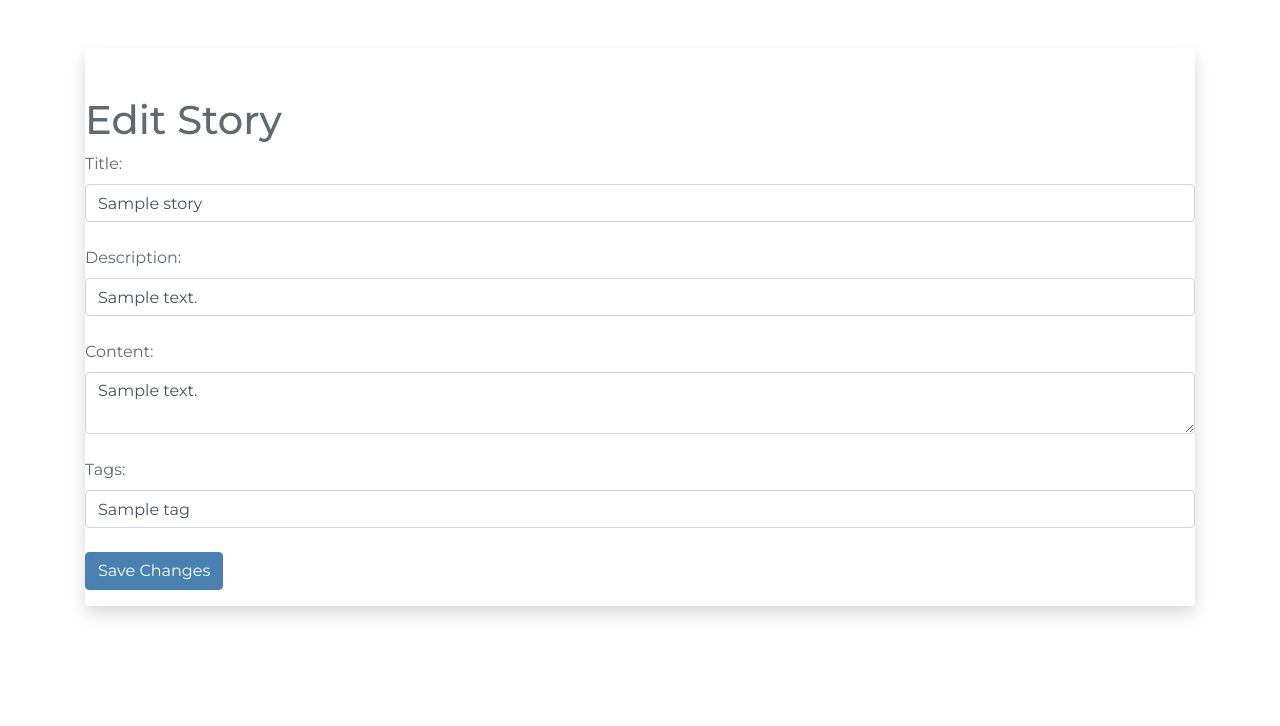
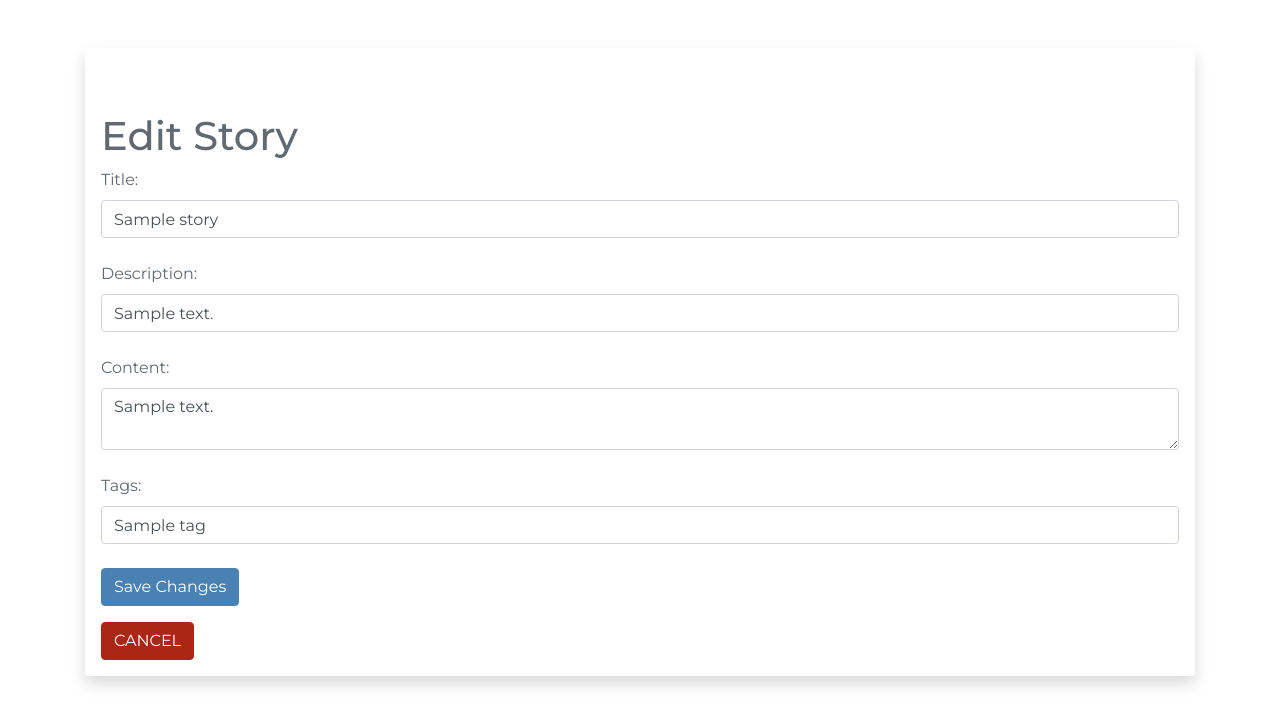
Before and after one commit to Chukwuemekamusic/folklore, a PHP site: page /edit_story.php?id=1 in a window 1280 px wide. Shown: the top 726 px of the page. Run offline with PHP 8.4, Linux system fonts and the light colour scheme; the visitor is signed in with stand-in values (Sample User, id 1); tables that the repository leaves empty or names only in its code hold one stand-in row (values such as "Sample post"); data that the repository does not hold is empty; some libraries are stand-ins or nearby versions.

Commit message:
adoc updated with view procedure

```diff
--- a/edit_story.php
+++ b/edit_story.php
@@ -109,7 +109,7 @@ ob_end_flush();
     <div class="container py-5 ">
         <!-- <div class=$oldTags = $story['tags'];"row justify-content-center"> -->
             <!-- <div class="col-md-6 col-lg-5"> -->
-                <div class="card border-0 shadow">
+                <div class="card border-0 shadow p-3">
                     <h1 class="mt-5">Edit Story</h1>
                     <form method="POST">
                         <div class="form-group">
@@ -128,6 +128,7 @@ ob_end_flush();
                             <input type="submit" value="Save Changes" class="btn btn-primary">
                         </div>
                     </form>
+                   <a href="./storyteller_landing.php"><input type="button" value="CANCEL" class="btn btn-danger"></a>
                 </div>
             <!-- </div> -->
         <!-- </div> -->
```
Also changed, not shown: 1 other file.
